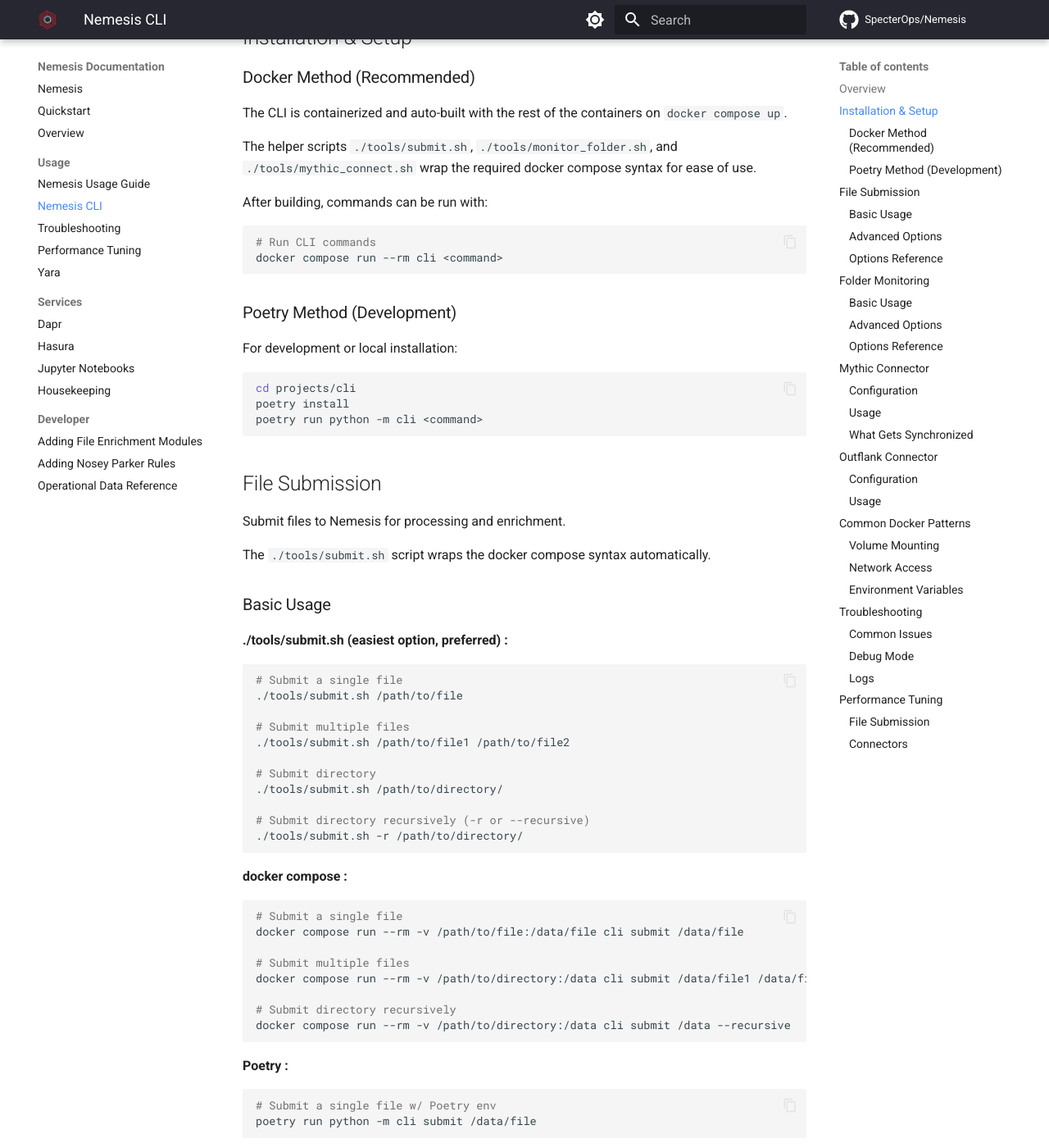
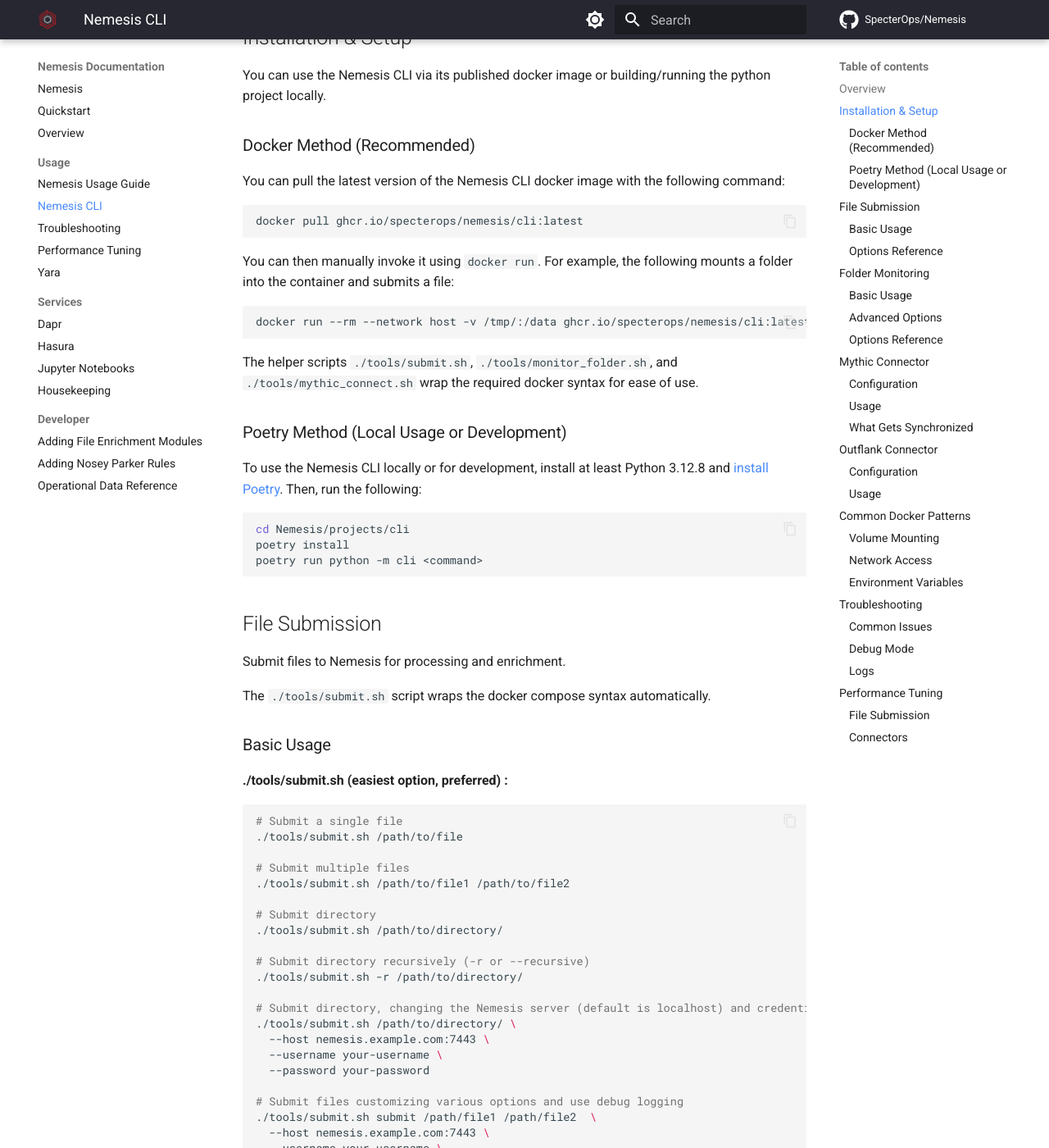
Before and after one commit to SpecterOps/Nemesis, an MkDocs documentation site: the page built from docs/cli.md, in a window 1280 px wide and 1400 px high, scrolled down 502 px. Shown: the whole window at 82% size. Built offline with MkDocs 1.6.1 and Material for MkDocs 9.7.7, drawn with Linux system fonts in a browser that asks for light colours; comment, search, counter and statistics services are not loaded; some of the changed text lies outside the part shown.

Commit message:
update submit instructions in cli.md

````diff
--- a/docs/cli.md
+++ b/docs/cli.md
@@ -12,26 +12,26 @@
 - **Outflank Connector**: Ingest data from Outflank Stage1 C2 into Nemesis
 
 ## Installation & Setup
+You can use the Nemesis CLI via its published docker image or building/running the python project locally.
 
 ### Docker Method (Recommended)
 
-The CLI is containerized and auto-built with the rest of the containers on `docker compose up`.
+You can pull the latest version of the Nemesis CLI docker image with the following command:
+```bash
+docker pull ghcr.io/specterops/nemesis/cli:latest
+```
+You can then manually invoke it using `docker run`. For example, the following mounts a folder into the container and submits a file:
+```bash
+docker run --rm --network host -v /tmp/:/data ghcr.io/specterops/nemesis/cli:latest submit /data -r
+```
 
-The helper scripts `./tools/submit.sh`, `./tools/monitor_folder.sh`, and `./tools/mythic_connect.sh` wrap the required docker compose syntax for ease of use.
+The helper scripts `./tools/submit.sh`, `./tools/monitor_folder.sh`, and `./tools/mythic_connect.sh` wrap the required docker syntax for ease of use.
 
-After building, commands can be run with:
+### Poetry Method (Local Usage or Development)
+To use the Nemesis CLI locally or for development, install at least Python 3.12.8 and [install Poetry](https://python-poetry.org/docs/#installation). Then, run the following:
 
 ```bash
-# Run CLI commands
-docker compose run --rm cli <command>
-```
-
-### Poetry Method (Development)
-
-For development or local installation:
-
-```bash
-cd projects/cli
+cd Nemesis/projects/cli
 poetry install
 poetry run python -m cli <command>
 ```
@@ -57,39 +57,15 @@
 
 # Submit directory recursively (-r or --recursive)
 ./tools/submit.sh -r /path/to/directory/
-```
 
-**docker compose :**
-```bash
-# Submit a single file
-docker compose run --rm -v /path/to/file:/data/file cli submit /data/file
-
-# Submit multiple files
-docker compose run --rm -v /path/to/directory:/data cli submit /data/file1 /data/file2
-
-# Submit directory recursively
-docker compose run --rm -v /path/to/directory:/data cli submit /data --recursive
-```
-
-**Poetry :**
-```bash
-# Submit a single file w/ Poetry env
-poetry run python -m cli submit /data/file
-```
-
-### Advanced Options
-
-**./tools/submit.sh (easiest option, preferred) :**
-```bash
-./tools/submit.sh /data/file \
+# Submit directory, changing the Nemesis server (default is localhost) and credentials (default is n:n)
+./tools/submit.sh /path/to/directory/ \
   --host nemesis.example.com:7443 \
   --username your-username \
-  --password your-password \
-```
+  --password your-password
 
-**docker compose :**
-```bash
-docker compose run --rm -v /path/to/files:/data cli submit /data \
+# Submit files customizing various options and use debug logging
+./tools/submit.sh submit /path/file1 /path/file2  \
   --host nemesis.example.com:7443 \
   --username your-username \
   --password your-password \
@@ -98,6 +74,13 @@
   --workers 5 \
   --recursive \
   --debug
+```
+
+**Poetry :**
+```bash
+# Submit a single file w/ Poetry env
+cd Nemesis/projects/cli
+poetry run python -m cli submit /data/file
 ```
 
 ### Options Reference
````
